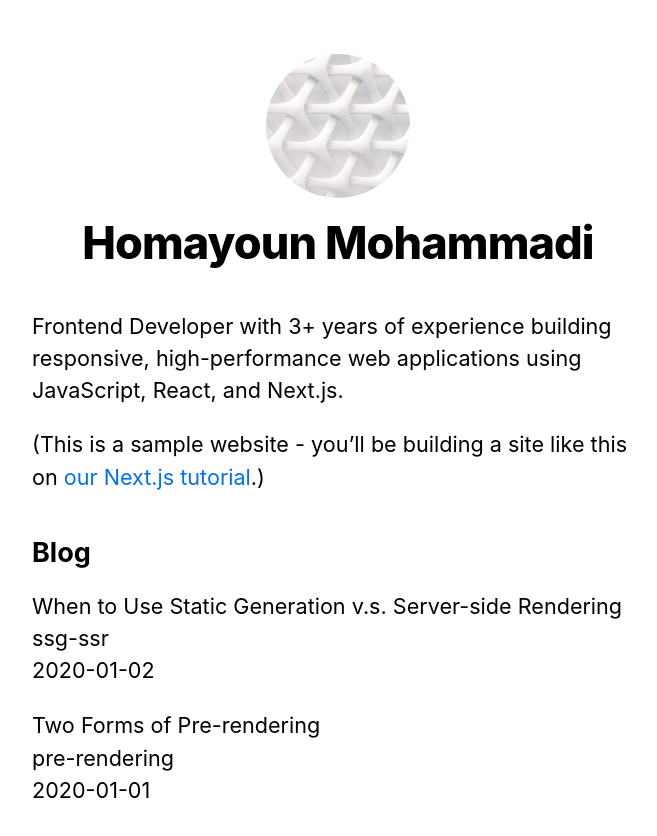
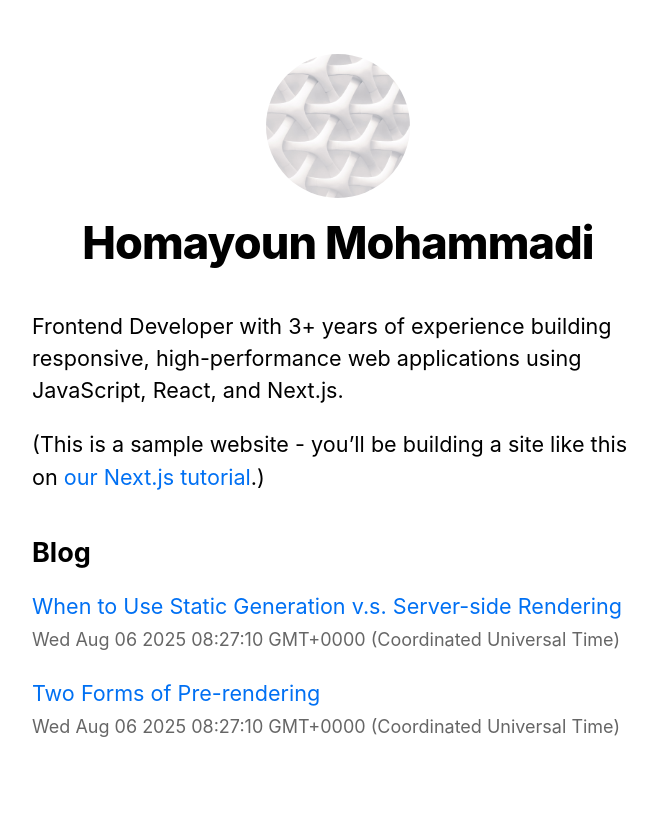
Before and after one commit to homayunmmdy/nextjs-learn, a Next.js app: page / in a window 1280 px wide. Shown: the top 836 px of the page, without its empty margins (302-959 px from the left). Built offline with nearby package versions, Linux system fonts and the light colour scheme.

Commit message:
Linking article from index to each page

```diff
--- a/pages/index.js
+++ b/pages/index.js
@@ -1,8 +1,8 @@
 import Head from "next/head";
 import Layout, { siteTitle } from "../components/layout";
+import { getSortedPostsData } from "../lib/posts";
 import utilStyles from "../styles/utils.module.css";
-import { getSortedPostsData } from "../lib/posts";
-
+import Link from "next/link";
 
 export default function Home({ allPostsData }) {
   return (
@@ -26,11 +26,11 @@
         <ul className={utilStyles.list}>
           {allPostsData.map(({ id, date, title }) => (
             <li className={utilStyles.listItem} key={id}>
-              {title}
+              <Link href={`/posts/${id}`}>{title}</Link>
               <br />
-              {id}
-              <br />
-              {date}
+              <small className={utilStyles.lightText}>
+                <Date dateString={date} />
+              </small>
             </li>
           ))}
         </ul>
```
